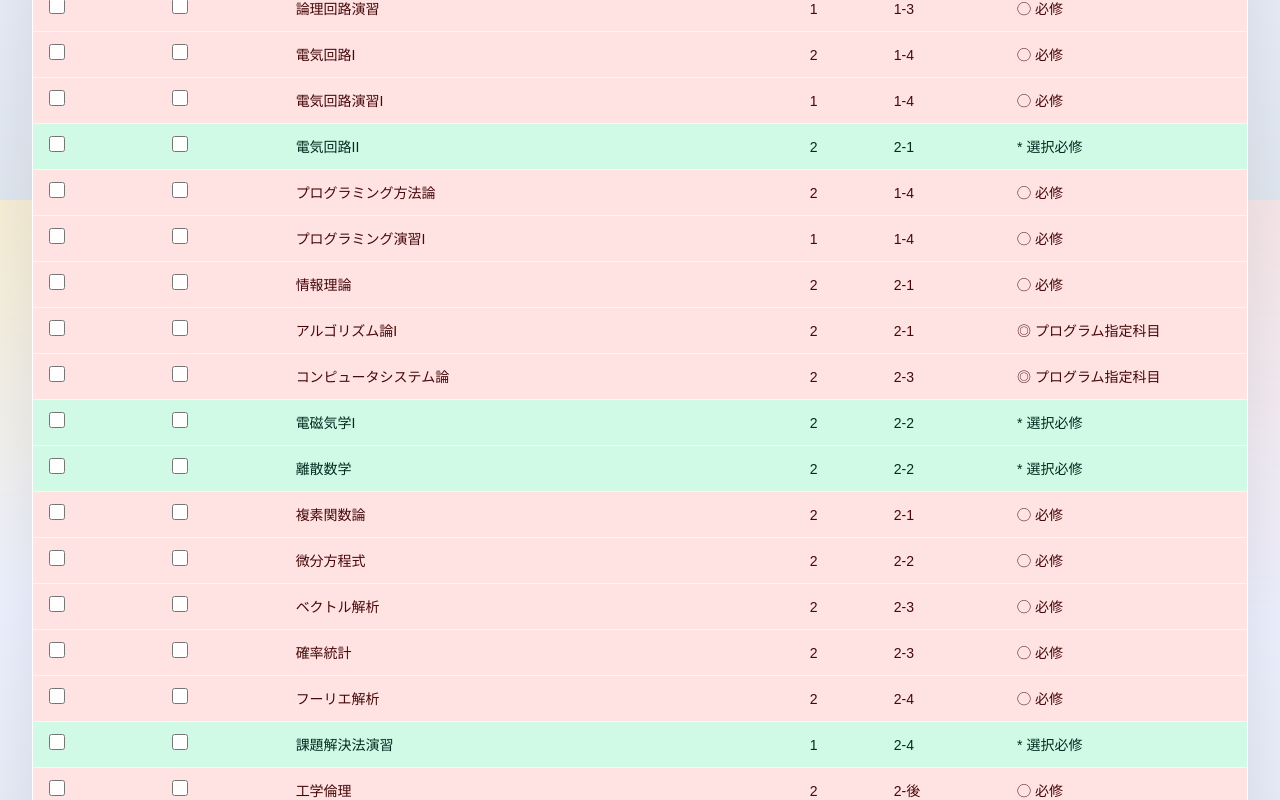
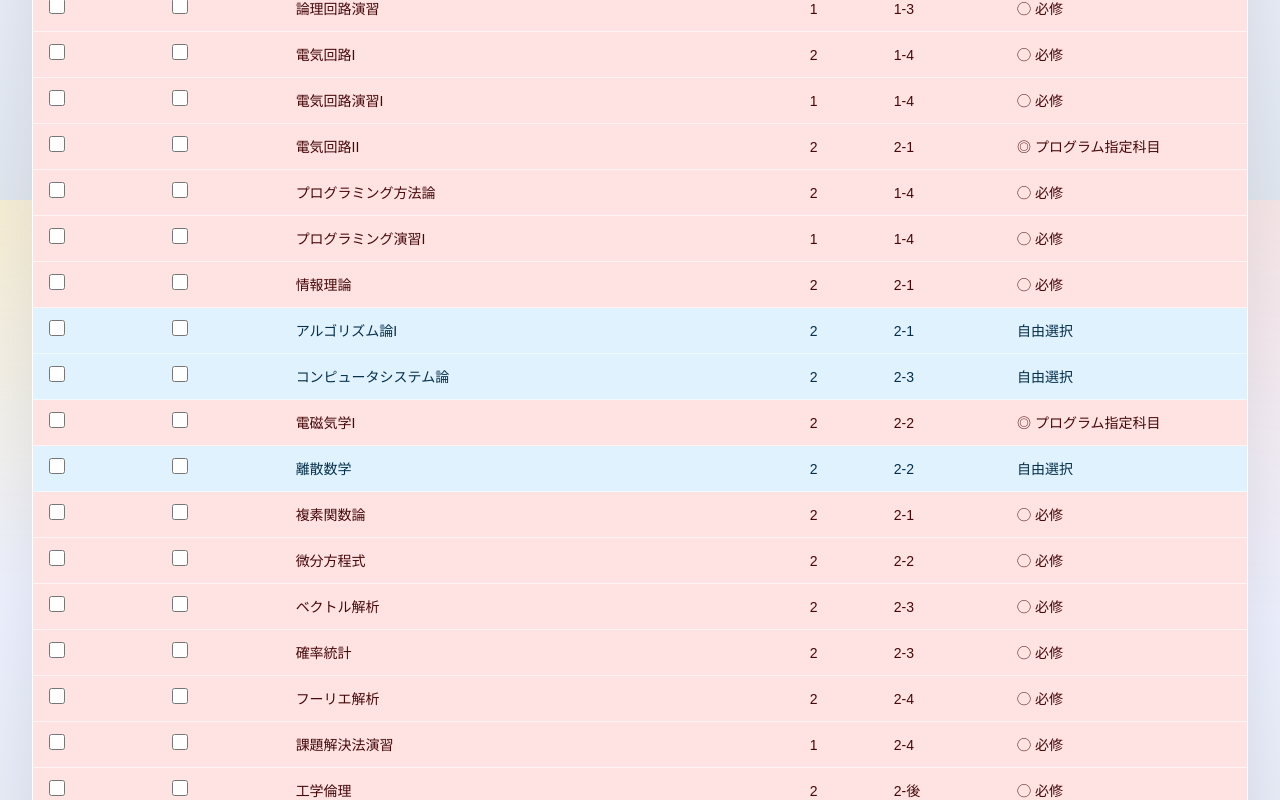
Before and after one commit to yonep3904/Course-Manager, a Next.js app: page /programs/electrical-engineering in a window 1280 px wide. Shown: the part 1400-2200 px from the top of the page. Built offline with nearby package versions, Linux system fonts and the light colour scheme.

Commit message:
Update courses data

```diff
--- a/app/data/courses/electrical-engineering.ts
+++ b/app/data/courses/electrical-engineering.ts
@@ -18,20 +18,20 @@ export const courses: Course[] = [
   { id: "course-15", name: "論理回路演習", credits: 1, term: "1-3", requirement: "◯" },
   { id: "course-16", name: "電気回路I", credits: 2, term: "1-4", requirement: "◯" },
   { id: "course-17", name: "電気回路演習I", credits: 1, term: "1-4", requirement: "◯" },
-  { id: "course-18", name: "電気回路II", credits: 2, term: "2-1", requirement: "*" },
+  { id: "course-18", name: "電気回路II", credits: 2, term: "2-1", requirement: "◎" },
   { id: "course-19", name: "プログラミング方法論", credits: 2, term: "1-4", requirement: "◯" },
   { id: "course-20", name: "プログラミング演習I", credits: 1, term: "1-4", requirement: "◯" },
   { id: "course-21", name: "情報理論", credits: 2, term: "2-1", requirement: "◯" },
-  { id: "course-22", name: "アルゴリズム論I", credits: 2, term: "2-1", requirement: "◎" },
-  { id: "course-23", name: "コンピュータシステム論", credits: 2, term: "2-3", requirement: "◎" },
-  { id: "course-24", name: "電磁気学I", credits: 2, term: "2-2", requirement: "*" },
-  { id: "course-25", name: "離散数学", credits: 2, term: "2-2", requirement: "*" },
+  { id: "course-22", name: "アルゴリズム論I", credits: 2, term: "2-1", requirement: "" },
+  { id: "course-23", name: "コンピュータシステム論", credits: 2, term: "2-3", requirement: "" },
+  { id: "course-24", name: "電磁気学I", credits: 2, term: "2-2", requirement: "◎" },
+  { id: "course-25", name: "離散数学", credits: 2, term: "2-2", requirement: "" },
   { id: "course-26", name: "複素関数論", credits: 2, term: "2-1", requirement: "◯" },
   { id: "course-27", name: "微分方程式", credits: 2, term: "2-2", requirement: "◯" },
   { id: "course-28", name: "ベクトル解析", credits: 2, term: "2-3", requirement: "◯" },
   { id: "course-29", name: "確率統計", credits: 2, term: "2-3", requirement: "◯" },
   { id: "course-30", name: "フーリエ解析", credits: 2, term: "2-4", requirement: "◯" },
-  { id: "course-31", name: "課題解決法演習", credits: 1, term: "2-4", requirement: "*" },
+  { id: "course-31", name: "課題解決法演習", credits: 1, term: "2-4", requirement: "◯" },
   { id: "course-32", name: "工学倫理", credits: 2, term: "2-後", requirement: "◯" },
   { id: "course-33", name: "安全工学", credits: 2, term: "3-前", requirement: "" },
   { id: "course-34", name: "知的財産権", credits: 2, term: "4-前", requirement: "" },
--- a/app/data/courses/electronic-engineering.ts
+++ b/app/data/courses/electronic-engineering.ts
@@ -18,20 +18,20 @@ export const courses: Course[] = [
   { id: "course-15", name: "論理回路演習", credits: 1, term: "1-3", requirement: "◯" },
   { id: "course-16", name: "電気回路I", credits: 2, term: "1-4", requirement: "◯" },
   { id: "course-17", name: "電気回路演習I", credits: 1, term: "1-4", requirement: "◯" },
-  { id: "course-18", name: "電気回路II", credits: 2, term: "2-1", requirement: "*" },
+  { id: "course-18", name: "電気回路II", credits: 2, term: "2-1", requirement: "◎" },
   { id: "course-19", name: "プログラミング方法論", credits: 2, term: "1-4", requirement: "◯" },
   { id: "course-20", name: "プログラミング演習I", credits: 1, term: "1-4", requirement: "◯" },
   { id: "course-21", name: "情報理論", credits: 2, term: "2-1", requirement: "◯" },
-  { id: "course-22", name: "アルゴリズム論I", credits: 2, term: "2-1", requirement: "◎" },
-  { id: "course-23", name: "コンピュータシステム論", credits: 2, term: "2-3", requirement: "◎" },
-  { id: "course-24", name: "電磁気学I", credits: 2, term: "2-2", requirement: "*" },
+  { id: "course-22", name: "アルゴリズム論I", credits: 2, term: "2-1", requirement: "*" },
+  { id: "course-23", name: "コンピュータシステム論", credits: 2, term: "2-3", requirement: "*" },
+  { id: "course-24", name: "電磁気学I", credits: 2, term: "2-2", requirement: "◎" },
   { id: "course-25", name: "離散数学", credits: 2, term: "2-2", requirement: "*" },
   { id: "course-26", name: "複素関数論", credits: 2, term: "2-1", requirement: "◯" },
   { id: "course-27", name: "微分方程式", credits: 2, term: "2-2", requirement: "◯" },
   { id: "course-28", name: "ベクトル解析", credits: 2, term: "2-3", requirement: "◯" },
   { id: "course-29", name: "確率統計", credits: 2, term: "2-3", requirement: "◯" },
   { id: "course-30", name: "フーリエ解析", credits: 2, term: "2-4", requirement: "◯" },
-  { id: "course-31", name: "課題解決法演習", credits: 1, term: "2-4", requirement: "*" },
+  { id: "course-31", name: "課題解決法演習", credits: 1, term: "2-4", requirement: "◯" },
   { id: "course-32", name: "工学倫理", credits: 2, term: "2-後", requirement: "◯" },
   { id: "course-33", name: "安全工学", credits: 2, term: "3-前", requirement: "" },
   { id: "course-34", name: "知的財産権", credits: 2, term: "4-前", requirement: "" },
@@ -78,4 +78,5 @@ export const courses: Course[] = [
   { id: "course-75", name: "セミナー", credits: 1, term: "3-④", requirement: "" },
   { id: "course-76", name: "プレゼンテーション技術", credits: 1, term: "4-前", requirement: "◯" },
   { id: "course-77", name: "卒業研究", credits: 3, term: "4-通", requirement: "◯" },
+  { id: "course-78", name: "プラズマ工学", credits: 2, term: "3-②", requirement: "" },
 ];
```
